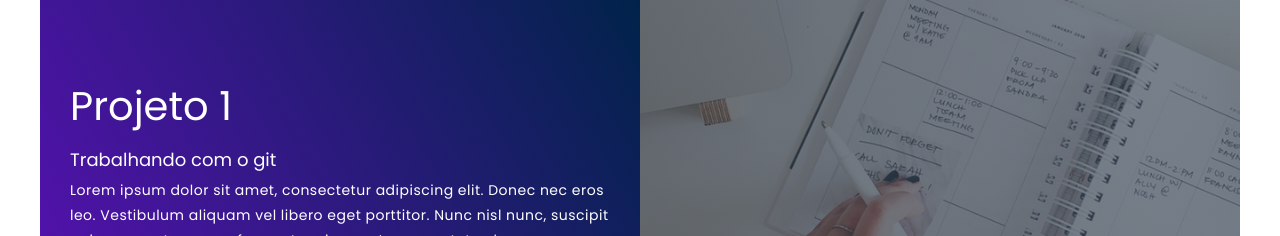
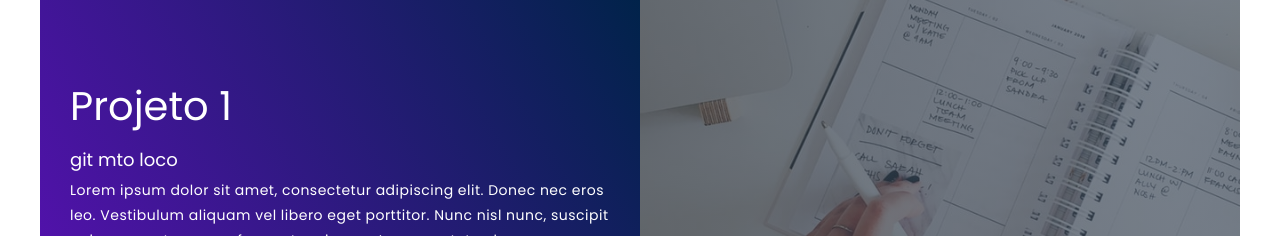
Before and after one commit to danielrochamacias/daniel1, a plain HTML site: page index.html in a window 1280 px wide. Shown: the part 1186-1422 px from the top of the page. Drawn offline with Linux system fonts and the light colour scheme.

Commit message:
update project 1 description

```diff
--- a/index.html
+++ b/index.html
@@ -29,7 +29,7 @@
                 <div class="project-item">
                     <div class="project-info">
                         <h1>Projeto 1</h1>
-                        <h2>Trabalhando com o git</h2>
+                        <h2>git mto loco</h2>
                         <p>Lorem ipsum dolor sit amet, consectetur adipiscing elit. Donec nec eros leo. Vestibulum
                             aliquam vel libero eget porttitor. Nunc nisl nunc, suscipit quis quam ut, congue fermentum
                             ipsum. In consectetur, leo a accumsan eleifend, tortor leo eleifend nunc, sed pulvinar neque
```
